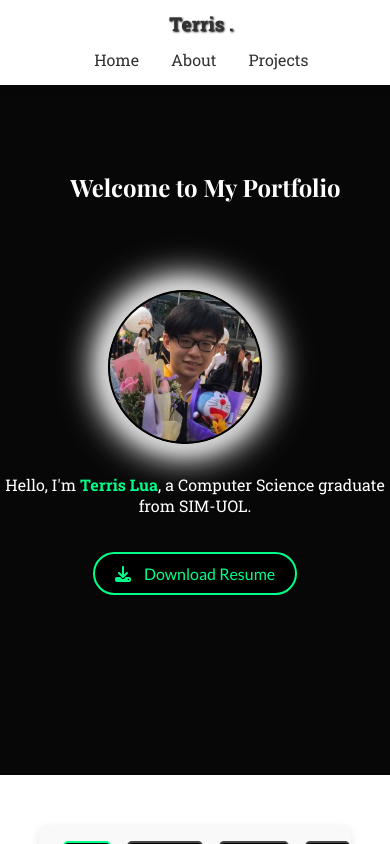
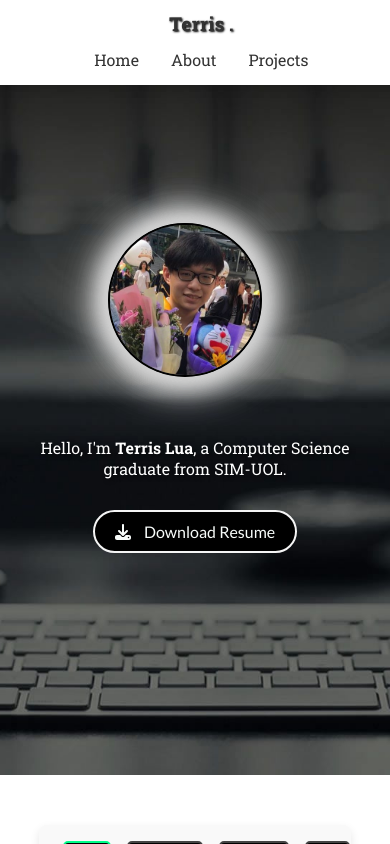
Before and after one commit to TerrisLua/PortfolioWebsite, a React (Create React App) app: page / in a window 390 px wide. Built offline with nearby package versions, Linux system fonts and the light colour scheme.

Commit message:
Make changes to the styling

```diff
--- a/src/components/Education.css
+++ b/src/components/Education.css
@@ -21,7 +21,7 @@
 
   .education-date {
     font-size: 0.6em;
-    color: #09bb62;
+    color: #ffffff;
     margin-bottom: 10px;
   }
 
@@ -31,6 +31,17 @@
     color: #fff; /* Ensure text inside boxes is white */
   }
 
+  .education-box h4 {
+    font-size: 0.9em;
+  }
+
+  .education-box .education-institution
+  {
+    font-size: 0.7em;
+
+  }
+
+
   .education-box ul {
     list-style: disc inside; /* Ensure bullet points are shown */
     padding-left: 20px; /* Adjust padding as needed */
--- a/src/components/Experience.css
+++ b/src/components/Experience.css
@@ -6,12 +6,17 @@ body {
   font-family: 'Roboto Slab', serif;
 }
 
+.experience-grid h4 {
+  font-size: 0.9em;
+}
+
 .experience-section {
-    padding: 20px;
+    padding: 15px;
     color: #fff; /* Set text color to white */
   }
 
 .experience-section p {
+  font-size: 0.7em;
   margin-bottom: 15px;
   text-align: justify;
   font-family: 'Roboto Slab', serif;
@@ -33,7 +38,7 @@ body {
 .experience-grid {
   display: flex;
   flex-wrap: wrap;
-  gap: 20px;
+  gap: 10px;
   max-height: 400px; /* Limit the height of the experience grid */
   overflow-y: auto; /* Enable vertical scrolling */
   padding-right: 10px; /* Provide space for the scrollbar */
@@ -56,7 +61,7 @@ body {
 
 .experience-date {
   font-size: 0.6em;
-  color: #00ff89;
+  color: #ffffff;
   margin-bottom: 10px;
 }
 
@@ -97,17 +102,18 @@ body {
 }
 
 .more-details-btn {
-  background-color: #00ff89;
+  background-color: #f4f5f4;
   color: #000;
   border: none;
-  padding: 10px;
+  padding: 5px;
   border-radius: 5px;
   cursor: pointer;
   margin-top: 10px; /* Add margin to position the button within the box */
 }
 
 .more-details-btn:hover {
-  background-color: #00d977;
+  background-color: #0d0e0d;
+  color: #f8f6f6;
 }
 
 .close-button {
--- a/src/components/HomePage.css
+++ b/src/components/HomePage.css
@@ -37,20 +37,14 @@ a:hover {
   text-decoration: none; /* Remove underline on hover */
 }
 
-.heading {
-  font-family: 'Playfair Display', serif;
-  font-size: 3rem; /* Adjust size as needed */
-  color: #ffffff; /* Adjust color as needed */
-  position: absolute; /* Position it absolutely */
-  top: 20%; /* Adjust this value to position it at the top of your DP */
-  left: 35%; /* Center it horizontally */
-  transform: translateX(-50%); /* Adjust position to be centered */
-}
 
 .paragraph {
   font-size: 1.2rem;
-  margin-bottom: 15px;
+  text-shadow: 2px 2px 4px rgba(0, 0, 0, 0.5);
+  margin-bottom: 10px;
 }
+
+
 
 .profile-pic-container {
   display: flex;
@@ -81,7 +75,6 @@ a:hover {
 }
 
 .highlight {
-  color: #00ff89; /* Green color for highlight */
   font-weight: bold; /* Make the font bolder */
 }
 
@@ -94,9 +87,9 @@ a:hover {
   padding: 10px 20px;
   font-size: 1rem;
   font-family: 'Lato', sans-serif;
-  color: #00ff89; /* Green text color */
+  color: #f8fcfa; /* Green text color */
   background-color: #000; /* Black background */
-  border: 2px solid #00ff89; /* Green border */
+  border: 2px solid #f5f5f5; /* Green border */
   border-radius: 25px; /* Rounded corners */
   text-decoration: none;
   transition: background-color 0.3s, color 0.3s, border-color 0.3s;
@@ -104,7 +97,7 @@ a:hover {
 }
 
 .resume-button:hover {
-  background-color: #00ff89; /* Green background on hover */
+  background-color: #ffffff; /* Green background on hover */
   color: #000; /* Black text on hover */
   border-color: #000; /* Black border on hover */
 }
@@ -141,6 +134,8 @@ a:hover {
 }
 
 .home-section {
+  background: url('background.jpg') no-repeat center center;
+  background-size: cover;
   display: flex;
   justify-content: center;
   align-items: center;
@@ -235,6 +230,10 @@ a:hover {
   color: #000; /* Highlighted color for the header */
 }
 
+.about-content h4 {
+  font-size: 1.1em;
+}
+
 .about-details {
   display: flex;
   flex-wrap: wrap;
@@ -288,7 +287,7 @@ a:hover {
 
 .experience-date {
   font-size: 0.9em;
-  color: #00ff89;
+  color: #ffffff;
 }
 
 .icon {
@@ -355,13 +354,6 @@ a:hover {
 
 .experience h3 {
   color: #333333; /* Dark gray for the job title */
-}
-
-.experience-date {
-  font-size: 0.6em;
-  margin-bottom: 1em;
-  color: #666666; /* Gray color for the date */
-  opacity: 0.7; /* Lower opacity for the date */
 }
 
 .about-text ul {
@@ -553,15 +545,32 @@ a:hover {
 }
 
 .social-links a {
+  position: relative;
   margin: 0 10px;
   color: #007bff;
   font-size: 2em;
   transition: color 0.2s;
 }
 
-.social-links a:hover {
-  color: #0056b3;
+.social-links a::before {
+  content: attr(data-hover);
+  position: absolute;
+  top: -30px; /* Adjust this value to position the text correctly */
+  left: 50%;
+  transform: translateX(-50%);
+  color: #000000;
+  font-size: 0.5em; /* Smaller font size */
+  opacity: 0;
+  visibility: hidden;
+  white-space: nowrap;
+  transition: opacity 0.3s, visibility 0.3s;
 }
+
+.social-links a:hover::before {
+  opacity: 1;
+  visibility: visible;
+}
+
 
 .contact-name {
   margin-top: 10px;
@@ -576,9 +585,7 @@ a:hover {
     text-align: center; /* Center align text for smaller screens */
   }
 
-  .home-image {
-    margin-bottom: 10px; /* Add bottom margin to separate from the text */
-  }
+
 
   .resume-button {
     display: inline-block;
@@ -604,17 +611,15 @@ a:hover {
 
   .home-text .paragraph {
     font-size: 1rem; /* Adjust paragraph font size for mobile */
-  }
-
-  .home-image {
-    margin-top: 10px; /* Add some margin to avoid overlapping with the navbar */
+    margin-left: 25px;
+    margin-right: 25px;
   }
 
   .profile-pic {
     width: 150px;
     height: 150px;
     margin-left: 100px; /* Reset margin for smaller screens */
-    margin-top: 100px;
+    margin-bottom: 40px;
   }
 
   .about-container {
--- a/src/components/HomePage.js
+++ b/src/components/HomePage.js
@@ -22,7 +22,7 @@ const HomePage = () => {
       case 'aboutMe':
         return (
           <div className="about-content">
-          <h3>About Me</h3>
+          <h4>About Me</h4>
           <p>I am passionate about data, mathematics, and coding. I love solving complex problems and creating innovative solutions through technology.</p>
           <p>My interests lie in solving complex problems and developing innovative solutions through technology.</p>
           <p>Throughout my academic and professional journey, I've acquired a robust skill set in various programming languages and tools. I enjoy continuous learning and staying updated with the latest industry trends.</p>
@@ -51,21 +51,21 @@ const HomePage = () => {
       case 'experience':
         return (
         <div className="about-content">
-          <h3>My Experience</h3>
+          <h4>My Experience</h4>
           <Experience />
         </div>
         );
       case 'education':
         return (
           <div className="about-content">
-            <h3>My Education</h3>
+            <h4>My Education</h4>
             <Education />
           </div>
           );
       case 'skills':
       return (
         <div className="about-content">
-          <h3>Skills</h3>
+          <h4>Skills</h4>
           <Skills />
         </div>
       );
@@ -77,20 +77,12 @@ const HomePage = () => {
   return (
     <div>
       <Navbar /> {/* Include the Navbar component */}
-      <div className="section home-section dark" id="home">
+      <div className="section home-section " id="home">
         <div className="home-content">
           <div className="home-image">
               <img src="/assets/dp.jpg" alt="Profile" className="profile-pic" />
           </div>
           <div className="home-text">
-            <motion.h1
-              className="heading"
-              initial={{ opacity: 0, y: -200 }}
-              animate={{ opacity: 1, y: 0 }}
-              transition={{ duration: 1 }}
-            >
-              Welcome to My Portfolio
-            </motion.h1>
             <motion.p
               className="paragraph"
               initial={{ opacity: 0 }}
@@ -124,8 +116,12 @@ const HomePage = () => {
       </div>
       <div className="section light contact-section" id="contact">
         <div className="social-links">
-          <a href="https://www.linkedin.com/in/terris-l-4a5842130/" target="_blank" rel="noopener noreferrer"><i className="fab fa-linkedin"></i></a>
-          <a href="https://github.com/TerrisLua" target="_blank" rel="noopener noreferrer"><i className="fab fa-github"></i></a>
+          <a href="https://www.linkedin.com/in/terris-l-4a5842130/" target="_blank" rel="noopener noreferrer" data-hover="LinkedIn">
+            <i className="fab fa-linkedin"></i>
+          </a>
+          <a href="https://github.com/TerrisLua" target="_blank" rel="noopener noreferrer" data-hover="GitHub">
+            <i className="fab fa-github"></i>
+          </a>
         </div>
         <p className="contact-name">Terris Lua</p>
       </div>
--- a/src/components/Projects.css
+++ b/src/components/Projects.css
@@ -70,16 +70,15 @@
   font-size: 0.8em;
   padding: 10px 13px;
   background-color: #000; /* Black background */
-  color: #00ff89; /* Green text color */
+  color: #f0f0f0; /* Green text color */
   border-radius: 25px; /* Rounded corners */
   text-decoration: none;
   transition: background-color 0.3s, color 0.3s, border-color 0.3s;
-
 }
 
 .project-link:hover {
-  background-color: #40e99a; /* Green background on hover */
-  color: #000; /* Black text on hover */
+  background-color: #f3f3f3; /* Green background on hover */
+  color: #020202; /* Black text on hover */
   border-color: #000; /* Black border on hover */
 }
 
--- a/src/components/Skills.css
+++ b/src/components/Skills.css
@@ -1,5 +1,4 @@
 .skills-section {
-  padding: 0px;
   color: #fff; /* Set text color to white */
 }
 
@@ -10,7 +9,7 @@
 .skills-category h4 {
   margin-bottom: 10px;
   color: #000000; /* Ensure the label text is white */
-  font-size: 1.2em; /* Adjust font size */
+  font-size: 0.8em; /* Adjust font size */
   font-weight: bold; /* Ensure font weight is bold */
 }
 
```
Also changed, not shown: src/components/background.jpg (added).
